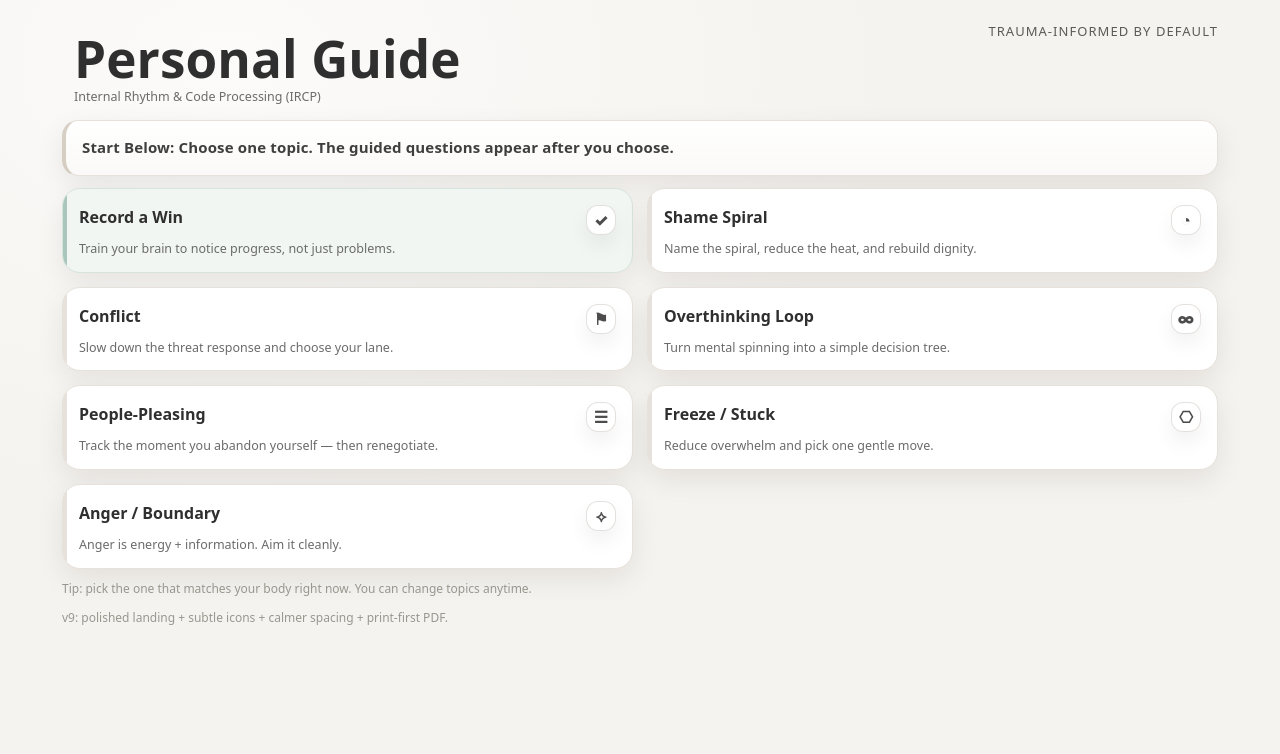
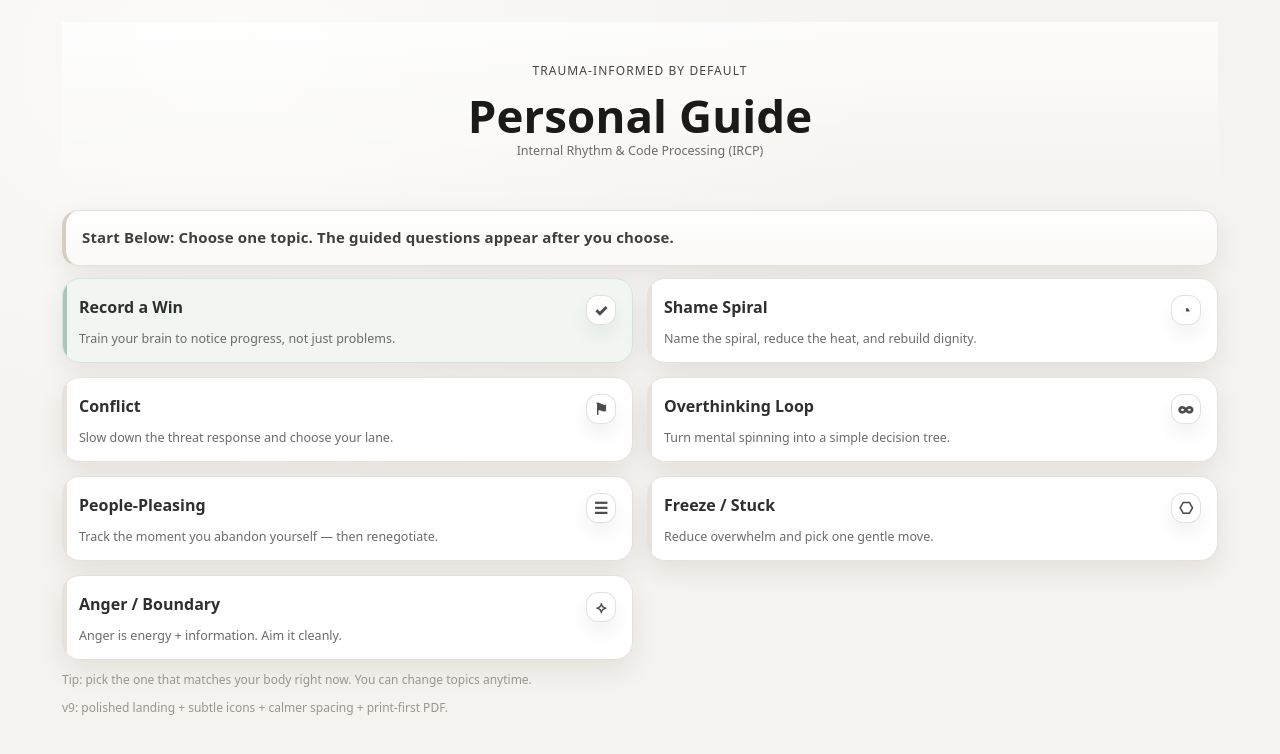
Before and after one commit to svoigtjr-jpg/ircp-app, a Next.js app: page / in a window 1280 px wide. Shown: the top 754 px of the page. Built offline with nearby package versions, Linux system fonts and the light colour scheme.

Commit message:
Refine header hierarchy and centered layout

```diff
--- a/app/globals.css
+++ b/app/globals.css
@@ -37,8 +37,9 @@ body{
   box-shadow:var(--shadow);
 }
 
-.headerWrap{display:flex;align-items:baseline;justify-content:space-between;gap:12px;margin-bottom:12px}
-.brand{display:flex;flex-direction:column;gap:2px}
+.headerWrap{display:flex;flex-direction:column;align-items:center;justify-content:center;gap:12px;margin-bottom:12px}
+.headerContent{display:flex;flex-direction:column;align-items:center;justify-content:center;text-align:center}
+.brand{display:flex;flex-direction:column;align-items:center;gap:4px}
 
 .h1{font-size:20px;font-weight:800;letter-spacing:.2px}
 .sub{font-size:13px;color:var(--muted);line-height:1.35}
@@ -212,15 +213,13 @@ body{
 .col{display:flex;flex-direction:column;gap:12px}
 
 .philosophy{
-  position:absolute;
-  top:0;
-  right:0;
-  font-size:13px;
-  letter-spacing:0.08em;
+  font-size:12px;
+  letter-spacing:0.09em;
   text-transform:uppercase;
-  color:#5c5a55;
-  margin-bottom:4px;
-  text-align:right;
+  font-weight:400;
+  color:#444444;
+  margin-bottom:12px;
+  text-align:center;
 }
 
 .topicCardWin{
@@ -247,19 +246,21 @@ body{
 
 /* More intentional header */
 .headerWrap{
-  position:relative;
-  padding: 10px 12px 0;
+  padding: 40px 12px 36px;
   margin-bottom: 14px;
+  background: linear-gradient(180deg, rgba(255,255,255,.78) 0%, rgba(255,255,255,0) 100%);
 }
 .brand{ gap: 3px; }
-.h1{ font-size: clamp(2rem, 4.8vw, 3.2rem); font-weight: 900; letter-spacing: .1px; line-height: 1.05; }
+.h1{ font-size: clamp(1.85rem, 4.4vw, 2.85rem); font-weight: 600; letter-spacing: .1px; line-height: 1.08; color:#1A1A1A; }
 .sub{ font-size: 12.5px; }
+.changeTopicBtn{ text-decoration-thickness:1px; text-underline-offset:2px; }
 
 @media (max-width: 700px){
   .philosophy{
     font-size:11px;
-    max-width:50%;
+    margin-bottom:10px;
   }
+  .headerWrap{ padding:34px 10px 32px; }
 }
 
 /* Start card feels like a callout */
--- a/app/page.tsx
+++ b/app/page.tsx
@@ -150,12 +150,14 @@ export default function Page() {
 
       <div className="container">
         <div className="headerWrap">
-          <div className="philosophy">Trauma-Informed by Default</div>
-          <div className="brand">
-            <div className="h1">Personal Guide</div>
-            <div className="sub">Internal Rhythm &amp; Code Processing (IRCP)</div>
+          <div className="headerContent">
+            <div className="philosophy">Trauma-Informed by Default</div>
+            <div className="brand">
+              <div className="h1">Personal Guide</div>
+              <div className="sub">Internal Rhythm &amp; Code Processing (IRCP)</div>
+            </div>
           </div>
-          {cfg && <button className="btnLink" onClick={backToLanding}>Change topic</button>}
+          {cfg && <button className="btnLink changeTopicBtn" onClick={backToLanding}>Change topic</button>}
         </div>
 
         {!cfg ? (
```
